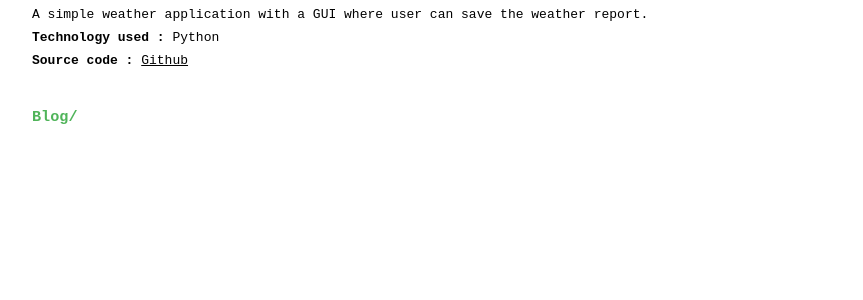
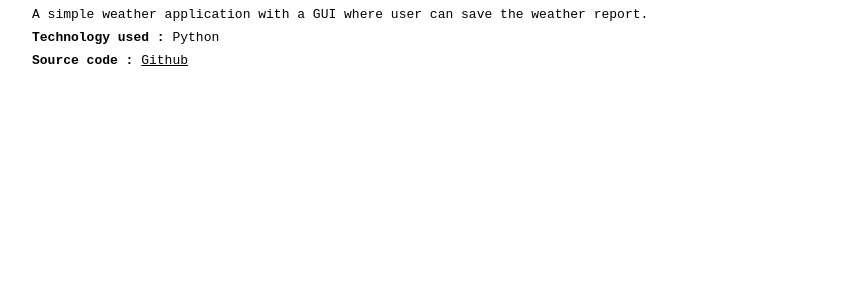
Before and after one commit to biswarupmurmu/biswarupmurmu.github.io, a Jekyll site: the page built from index.html, in a window 1280 px wide. Shown: the part 383-683 px from the top of the page, without its empty margins (208-1071 px from the left). Built offline with Jekyll 4.4.1, drawn with Linux system fonts in a browser that asks for light colours.

Commit message:
If no posts

```diff
--- a/index.html
+++ b/index.html
@@ -25,6 +25,8 @@ permalink: /
         </div>
         {% endfor %}
     </div>
+    {% assign post_count = site.posts | size %}
+    {% if post_count > 0 %}
     <div>
         <h3>Blog/</h3>
         {% for post in site.posts limit:2 %}
@@ -43,4 +45,5 @@ permalink: /
         </div>
         {% endfor %}
     </div>
+    {% endif %}
 </div>
```
